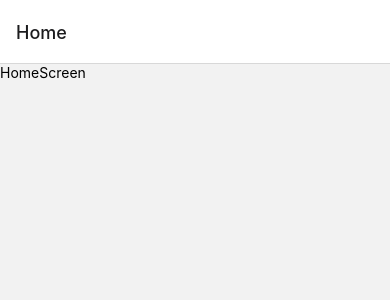
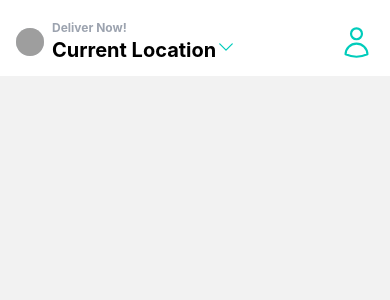
Before and after one commit to Volkoviysash/delivery-md, a React Native app: screen /Home in a window 390 px wide. Shown: the top 300 px of the page. Built offline with nearby package versions, Linux system fonts and the light colour scheme; grey boxes are pictures that could not be loaded.

Commit message:
feat: Add heroicons.

```diff
--- a/package.json
+++ b/package.json
@@ -16,8 +16,10 @@
     "nativewind": "^2.0.11",
     "react": "18.2.0",
     "react-native": "0.71.8",
+    "react-native-heroicons": "^3.2.0",
     "react-native-safe-area-context": "4.5.0",
     "react-native-screens": "~3.20.0",
+    "react-native-svg": "^13.9.0",
     "tailwindcss": "^3.3.2"
   },
   "devDependencies": {
--- a/screens/HomeScreen.js
+++ b/screens/HomeScreen.js
@@ -1,11 +1,44 @@
-import { View, Text } from "react-native";
-import React from "react";
+import { View, Text, SafeAreaView, Image } from "react-native";
+import React, { useLayoutEffect } from "react";
+import { useNavigation } from "@react-navigation/native";
+import {
+  ChevronDownIcon,
+  UserIcon,
+  MagnifyingGlassIcon,
+  AdjustmentsHorizontalIcon,
+} from "react-native-heroicons/outline";
 
 const HomeScreen = () => {
+  const navigation = useNavigation();
+
+  useLayoutEffect(() => {
+    navigation.setOptions({
+      headerShown: false,
+    });
+  });
+
   return (
-    <View>
-      <Text>HomeScreen</Text>
-    </View>
+    <SafeAreaView className='bg-white pt-5'>
+      <Text className='text-red-500'></Text>
+
+      {/* Header */}
+      <View className='flex-row pb-3 items-center mx-4 space-x-2'>
+        <Image
+          source={{ uri: "../assets/logoes/delivery.jpeg" }}
+          className='h-7 w-7 bg-gray-300 rounded-full'
+        />
+
+        <View className='flex-1'>
+          <Text className='font-bold text-gray-400 text-xs'>Deliver Now!</Text>
+          <Text className='font-bold text-xl'>
+            Current Location
+            <ChevronDownIcon size={20} color='#00CCBB' />
+          </Text>
+        </View>
+
+        <UserIcon size={35} color='#00CCBB' />
+      </View>
+    </SafeAreaView>
   );
 };
 
```
Also changed, not shown: assets/logoes/delivery.jpeg (added), 1 other file (tests, documents, lock files or other folders).
